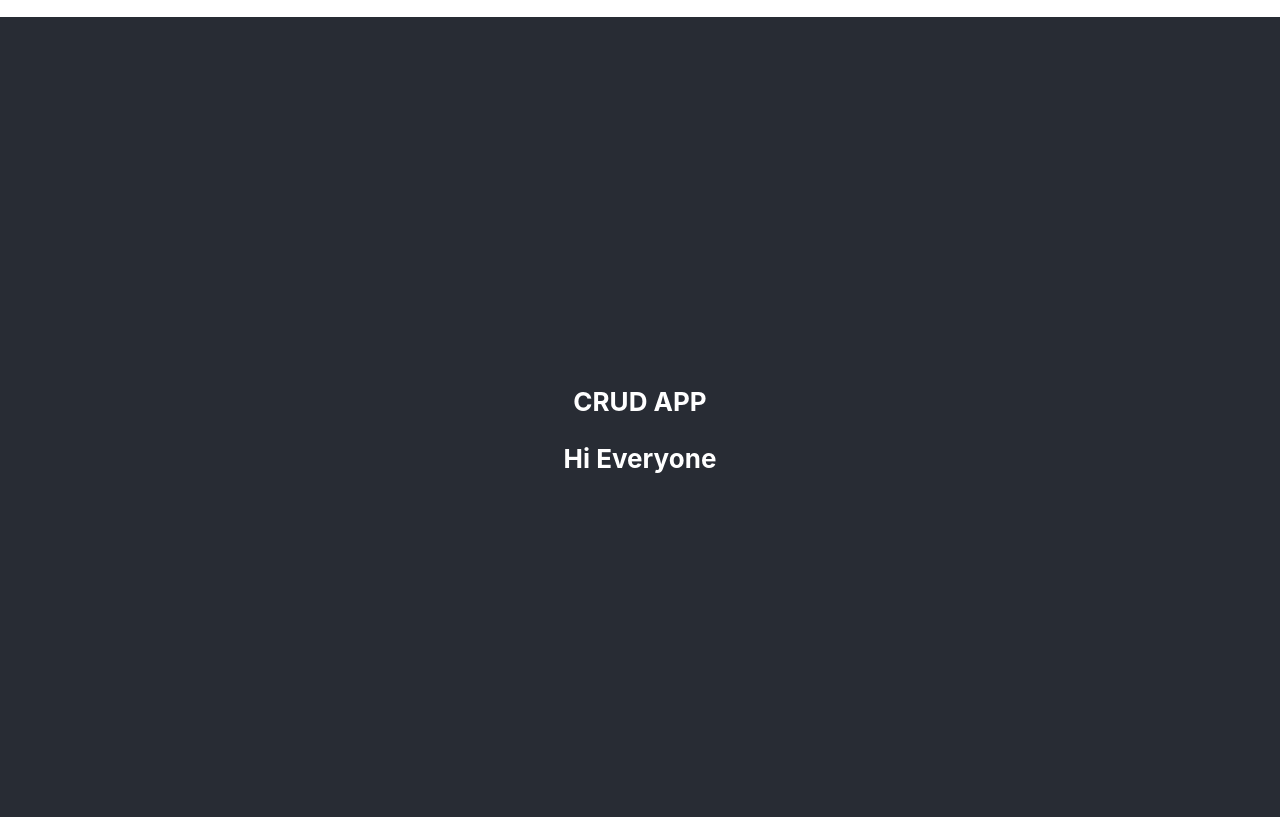
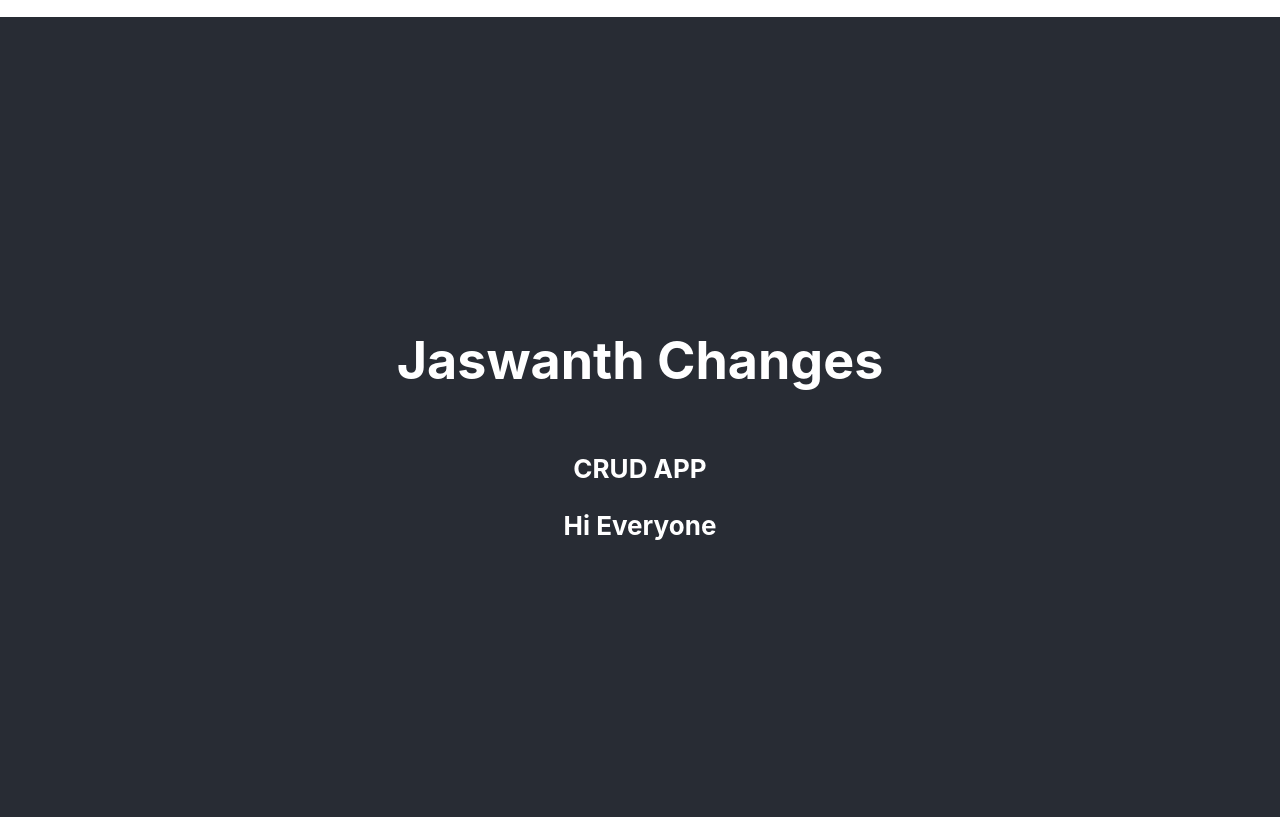
Before and after one commit to RakeshRanjanUIDeveloper/ReactJS_Collection, a React (Create React App) app in the folder crud-app/: page / in a window 1280 px wide. Built offline with nearby package versions, Linux system fonts and the light colour scheme.

Commit message:
Update App.js

```diff
--- a/crud-app/src/App.js
+++ b/crud-app/src/App.js
@@ -6,6 +6,7 @@ function App() {
   return (
     <div className="App">
       <h1 className="App-header">
+        <h1>Jaswanth Changes</h1>
         <p>CRUD APP</p>
         <Header/>
       </h1>
```
